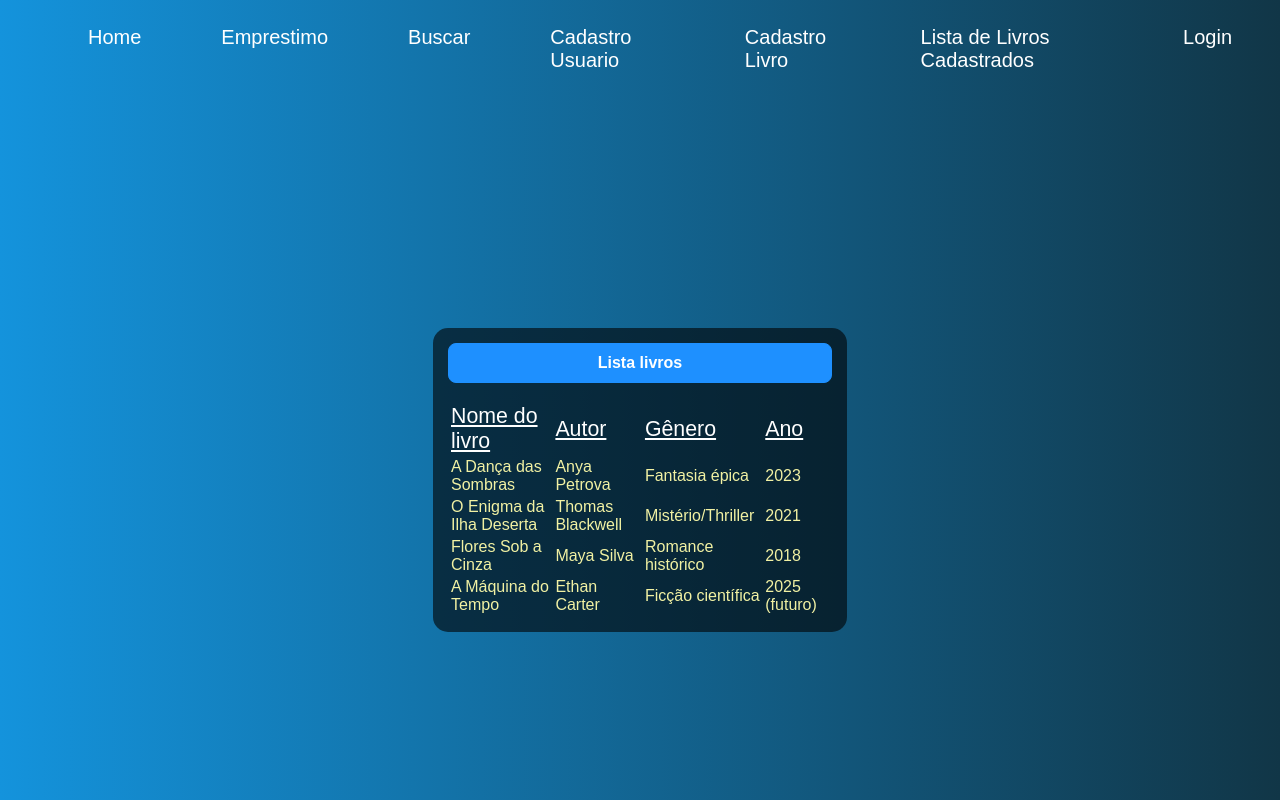
After one commit to Gustav0Oliveira/Biblioteca141, a PHP site: page /views/lista_livros.php in a window 1280 px wide. The commit adds this page. Run offline with PHP 8.4, Linux system fonts and the light colour scheme.

Commit message:
pagina lista de livros atualizada

```diff
--- a/views/CSS/style.css
+++ b/views/CSS/style.css
@@ -89,8 +89,8 @@ nav ul {
 }
 
 nav li {
-    margin: 0 50px; /* Adiciona margem entre os itens */
-    font-size: 20pt;
+    margin: 0 30px; /* Adiciona margem entre os itens */
+    font-size: 15pt;
     padding: 10px;
     color: white;
 
@@ -110,3 +110,12 @@ nav li {
     color: white;
     margin: 1%;
 }
+.tabela{
+    color: rgb(255, 255, 255);
+    font-size:16pt;
+    text-decoration: underline;
+}
+.descricao{
+
+    color: rgb(241, 241, 163);
+}
--- a/views/buscar.php
+++ b/views/buscar.php
@@ -20,6 +20,7 @@
             <li><a class="link"href="buscar.php">Buscar</a></li>
             <li><a class="link"href="cadastro_usuario.php">Cadastro Usuario</a></li>
             <li><a class="link"href="cadastro_livro.php">Cadastro Livro</a></li>
+            <li><a class="link"href="lista_livros.php">Lista de Livros Cadastrados</a></li>
             <li><a class="link"href="login.php">Login</a></li>
 
         </ul>
--- a/views/cadastro_livro.php
+++ b/views/cadastro_livro.php
@@ -14,6 +14,7 @@
             <li><a class="link"href="buscar.php">Buscar</a></li>
             <li><a class="link"href="cadastro_usuario.php">Cadastro Usuario</a></li>
             <li><a class="link"href="cadastro_livro.php">Cadastro Livro</a></li>
+            <li><a class="link"href="lista_livros.php">Lista de Livros Cadastrados</a></li>
             <li><a class="link"href="login.php">Login</a></li>
 
         </ul>
--- a/views/cadastro_usuario.php
+++ b/views/cadastro_usuario.php
@@ -14,6 +14,7 @@
             <li><a class="link"href="buscar.php">Buscar</a></li>
             <li><a class="link"href="cadastro_usuario.php">Cadastro Usuario</a></li>
             <li><a class="link"href="cadastro_livro.php">Cadastro Livro</a></li>
+            <li><a class="link"href="lista_livros.php">Lista de Livros Cadastrados</a></li>
             <li><a class="link"href="login.php">Login</a></li>
 
         </ul>
--- a/views/emprestimo.php
+++ b/views/emprestimo.php
@@ -14,6 +14,7 @@
             <li><a class="link"href="buscar.php">Buscar</a></li>
             <li><a class="link"href="cadastro_usuario.php">Cadastro Usuario</a></li>
             <li><a class="link"href="cadastro_livro.php">Cadastro Livro</a></li>
+            <li><a class="link"href="lista_livros.php">Lista de Livros Cadastrados</a></li>
             <li><a class="link"href="login.php">Login</a></li>
 
         </ul>
--- a/views/home.php
+++ b/views/home.php
@@ -14,6 +14,7 @@
             <li><a class="link"href="buscar.php">Buscar</a></li>
             <li><a class="link"href="cadastro_usuario.php">Cadastro Usuario</a></li>
             <li><a class="link"href="cadastro_livro.php">Cadastro Livro</a></li>
+            <li><a class="link"href="lista_livros.php">Lista de Livros Cadastrados</a></li>
             <li><a class="link"href="login.php">Login</a></li>
 
         </ul>
--- /dev/null
+++ b/views/lista_livros.php
@@ -0,0 +1,64 @@
+<!DOCTYPE html>
+<html lang="pt-br">
+<head>
+    <meta charset="UTF-8">
+    <meta name="viewport" content="width=device-width, initial-scale=1.0">
+    <link rel="stylesheet" href="CSS/style.css">
+    <title>Biblioteca 141 - Lista Livros</title>
+</head>
+<body>
+<nav>
+        <ul class="menu">
+            <li><a class="link"href="home.php">Home</a></li>
+            <li><a class="link"href="emprestimo.php">Emprestimo</a></li>
+            <li><a class="link"href="buscar.php">Buscar</a></li>
+            <li><a class="link"href="cadastro_usuario.php">Cadastro Usuario</a></li>
+            <li><a class="link"href="cadastro_livro.php">Cadastro Livro</a></li>
+            <li><a class="link"href="lista_livros.php">Lista de Livros Cadastrados</a></li>
+            <li><a class="link"href="login.php">Login</a></li>
+
+        </ul>
+</nav>
+</nav>
+    <div class="box">
+        <form action="index.php" method="post">
+
+        <legend><b>Lista livros</b></legend>
+
+    <table>
+    <tr>
+        <td class="tabela">Nome do livro </td>
+        <td class="tabela">Autor</td>
+        <td class="tabela">Gênero</td>
+        <td class="tabela">Ano</td>
+    </tr>
+    <tr>
+        <td class="descricao"> A Dança das Sombras</td><br>
+        <td class="descricao">Anya Petrova</td>
+        <td class="descricao">Fantasia épica</td>
+        <td class="descricao">2023</td>
+    </tr>
+    <tr>
+        <td class="descricao">O Enigma da Ilha Deserta</td>
+        <td class="descricao">Thomas Blackwell</td>
+        <td class="descricao">Mistério/Thriller</td>
+        <td class="descricao">2021</td>
+    </tr>
+    <tr>
+        <td class="descricao">Flores Sob a Cinza</td>
+        <td class="descricao">Maya Silva</td>
+        <td class="descricao">Romance histórico</td>
+        <td class="descricao">2018</td>
+    </tr>
+    <tr>
+        <td class="descricao">A Máquina do Tempo</td>
+        <td class="descricao">Ethan Carter</td>
+        <td class="descricao">Ficção científica</td>
+        <td class="descricao">2025 (futuro)</td>
+    </tr>
+</table>
+        </form>
+    </div>
+
+</body>
+</html>
```
Also changed, not shown: views/login.php (+7 -2 lines).
